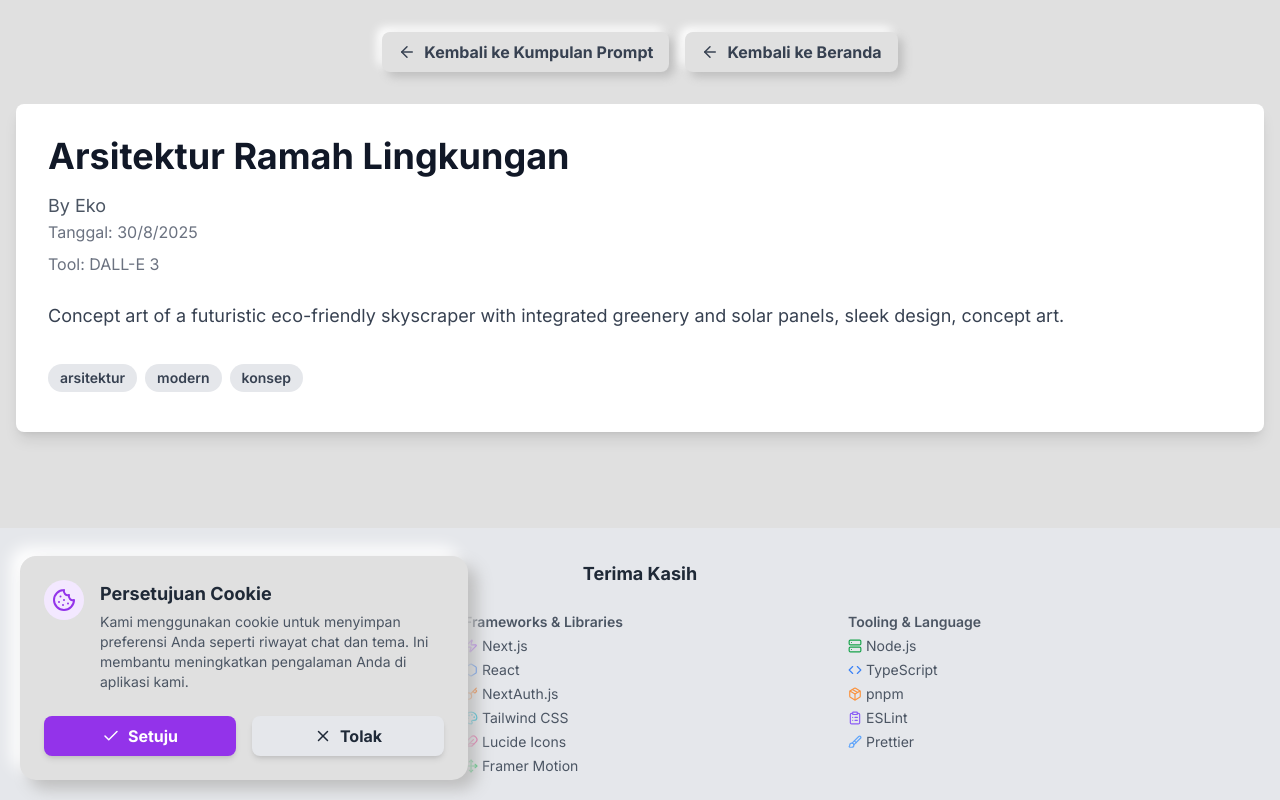
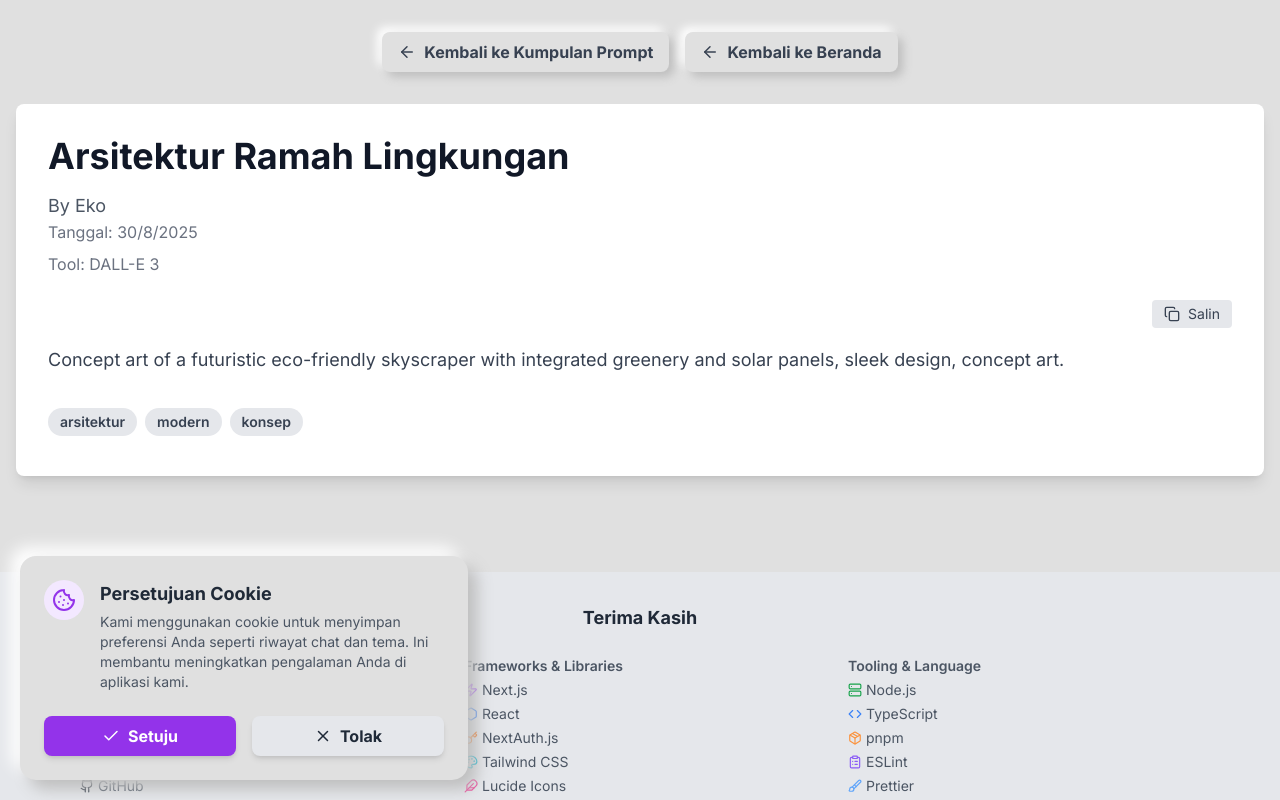
Before and after one commit to ruangriung/ruangriung-generator-app, a Next.js app: page /kumpulan-prompt/arsitektur-ramah-lingkungan in a window 1280 px wide. Shown: the top 800 px of the page. Built offline with nearby package versions, Linux system fonts and the light colour scheme.

Commit message:
feat: add copy button to prompt detail

```diff
--- a/app/kumpulan-prompt/[slug]/page.tsx
+++ b/app/kumpulan-prompt/[slug]/page.tsx
@@ -3,6 +3,7 @@ import { notFound } from 'next/navigation';
 import Link from 'next/link';
 import { ArrowLeft } from 'lucide-react';
 import AdBanner from '@/components/AdBanner';
+import CopyButton from '@/components/CopyButton';
 
 export default async function PromptDetailPage({ params }: { params: { slug: string } }) {
   const prompt = await getPromptBySlug(params.slug);
@@ -40,6 +41,9 @@ export default async function PromptDetailPage({ params }: { params: { slug: str
         <p className="text-md text-gray-500 dark:text-gray-400 mb-2">Tanggal: {new Date(prompt.date).toLocaleDateString('id-ID')}</p>
         <p className="text-md text-gray-500 dark:text-gray-400 mb-6">Tool: {prompt.tool}</p>
 
+        <div className="mb-4 flex justify-end">
+          <CopyButton text={prompt.promptContent} />
+        </div>
         <div className="prose prose-lg max-w-none dark:prose-invert">
           <p>{prompt.promptContent}</p>
         </div>
--- /dev/null
+++ b/components/CopyButton.tsx
@@ -0,0 +1,32 @@
+'use client';
+
+import { useState } from 'react';
+import { Copy, Check } from 'lucide-react';
+
+interface CopyButtonProps {
+  text: string;
+}
+
+export default function CopyButton({ text }: CopyButtonProps) {
+  const [copied, setCopied] = useState(false);
+
+  const handleCopy = async () => {
+    try {
+      await navigator.clipboard.writeText(text);
+      setCopied(true);
+      setTimeout(() => setCopied(false), 2000);
+    } catch (err) {
+      console.error('Failed to copy text:', err);
+    }
+  };
+
+  return (
+    <button
+      onClick={handleCopy}
+      className="inline-flex items-center px-3 py-1 text-sm text-gray-700 dark:text-gray-300 bg-gray-200 dark:bg-gray-700 rounded hover:bg-gray-300 dark:hover:bg-gray-600"
+    >
+      {copied ? <Check size={16} /> : <Copy size={16} />}
+      <span className="ml-2">{copied ? 'Disalin' : 'Salin'}</span>
+    </button>
+  );
+}
```
